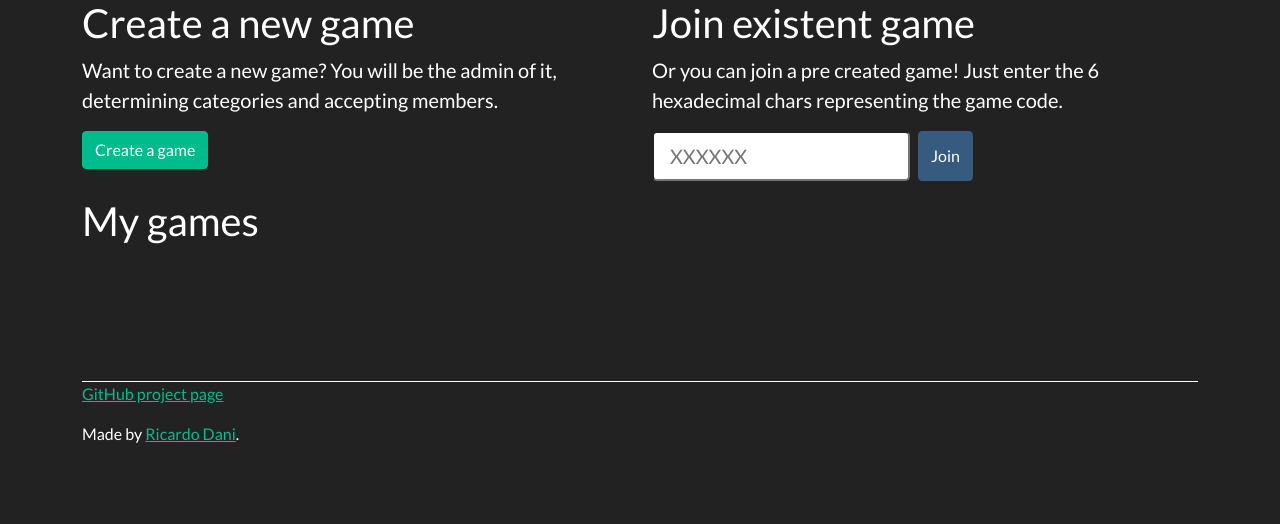
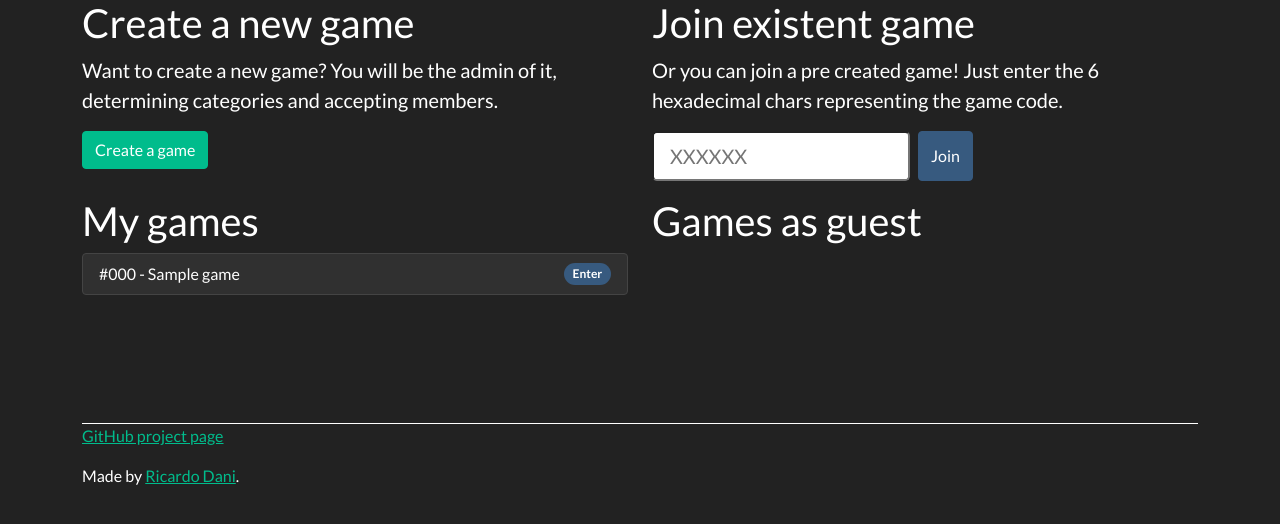
Before and after one commit to ricardodani/squad-game, a Django app: page / in a window 1280 px wide. Shown: the part 201-725 px from the top of the page. Run offline with Django 4.2, Linux system fonts and the light colour scheme; a user stored in the database is signed in; tables that the repository leaves empty hold one stand-in row (values such as "Sample post"); one stand-in notice (Sample message) is shown; some libraries are stand-ins or nearby versions.

Commit message:
My games and games as guest

```diff
--- a/squad_game/games/models.py
+++ b/squad_game/games/models.py
@@ -34,15 +34,18 @@ class Game(models.Model):
 
 
 class GameCategory(models.Model):
-    game = models.ForeignKey(Game, on_delete=models.CASCADE)
+    game = models.ForeignKey(Game, on_delete=models.CASCADE, related_name='categories')
     title = models.CharField(max_length=64)
     updated_at = models.DateTimeField(auto_now=True)
     created_at = models.DateTimeField(auto_now_add=True)
 
+    def __str__(self):
+        return self.title
+
 
 class GamePlayer(models.Model):
     user = models.ForeignKey(User, on_delete=models.CASCADE)
-    game = models.ForeignKey(Game, on_delete=models.CASCADE)
+    game = models.ForeignKey(Game, on_delete=models.CASCADE, related_name='players')
     is_accepted = models.BooleanField(default=False)
     updated_at = models.DateTimeField(auto_now=True)
     created_at = models.DateTimeField(auto_now_add=True)
--- a/squad_game/games/templates/games/base.html
+++ b/squad_game/games/templates/games/base.html
@@ -65,8 +65,32 @@
               </form>
             </p>
           </div>
-          <div class="col-sm-12">
+          <div class="col-sm-6">
             <h2>My games</h2>
+            {% if my_games %}
+            <ul class="list-group">
+                {% for game in my_games %}
+                <li class="list-group-item d-flex justify-content-between align-items-center">
+                    {{ game }}
+                    <button class="btn badge bg-primary rounded-pill">Enter</button>
+
+                </li>
+                {% endfor %}
+            </ul>
+            {% endif %}
+          </div>
+          <div class="col-sm-6">
+            <h2>Games as guest</h2>
+            {% if guest_games %}
+            <ul class="list-group">
+                {% for game in guest_games %}
+                <li class="list-group-item d-flex justify-content-between align-items-center">
+                    {{ game }}
+                    <button class="btn badge bg-primary rounded-pill">Enter</button>
+                </li>
+                {% endfor %}
+            </ul>
+            {% endif %}
           </div>
         </div>
         {% endblock %}
--- a/squad_game/games/urls.py
+++ b/squad_game/games/urls.py
@@ -1,8 +1,9 @@
 from django.urls import path
-from .views import create_game, join_game, detail_game
+from .views import create_game, join_game, detail_game, create_category
 
 urlpatterns = [
     path('create', create_game, name="create-game"),
     path('join', join_game, name="join-game"),
     path('game/<code>', detail_game, name="join-game"),
+    path('game/<code>/category', create_category, name="create-category"),
 ]
--- a/squad_game/games/views.py
+++ b/squad_game/games/views.py
@@ -1,13 +1,18 @@
 from django.shortcuts import render, redirect
 from django.contrib.auth.decorators import login_required
-from .models import Game
+from .models import Game, GameCategory, GamePlayer
 from django.contrib import messages
 
 def template(request):
     return render(request, 'games/template.html')
 
 def index(request):
-    return render(request, 'games/base.html')
+    return render(request, 'games/base.html', {
+        'my_games': Game.objects.filter(author=request.user),
+        'guest_games': Game.objects.filter(
+            players__user=request.user).exclude(author=request.user
+        )
+    })
 
 @login_required
 def create_game(request):
@@ -16,9 +21,29 @@ def create_game(request):
         game = Game.objects.create(
             title=title, author=request.user
         )
+        game_player = GamePlayer.objects.create(
+            game=game,
+            user=request.user,
+            is_accepted=True
+        )
         messages.success(request, f'Game created. You can invite your friends with the code: {game.code}')
         return redirect(f'/games/game/{game.code}')
     return render(request, 'games/create.html')
+
+
+@login_required
+def create_category(request, code):
+    try:
+        game = Game.objects.get(code=code, status=Game.DRAFT)
+    except Game.DoesNotExist:
+        messages.error(request, 'Draft game does not exist')
+    if request.method == 'POST':
+        title = request.POST.get('title')
+        category = GameCategory.objects.create(
+            game=game, title=title
+        )
+        messages.success(request, f'Category {category} create with success.')
+    return redirect(f'/games/game/{game.code}')
 
 
 @login_required
@@ -41,4 +66,8 @@ def detail_game(request, code):
         messages.error(request, 'Game does not exist')
         return redirect('/')
     else:
-        return render(request, 'games/game.html', {'game': game})
+        return render(request, 'games/game.html', {
+            'game': game,
+            'categories': game.categories.all(),
+            'players': game.players.all(),
+        })
```
Also changed, not shown: squad_game/games/templates/games/game.html (+18 -11 lines).
